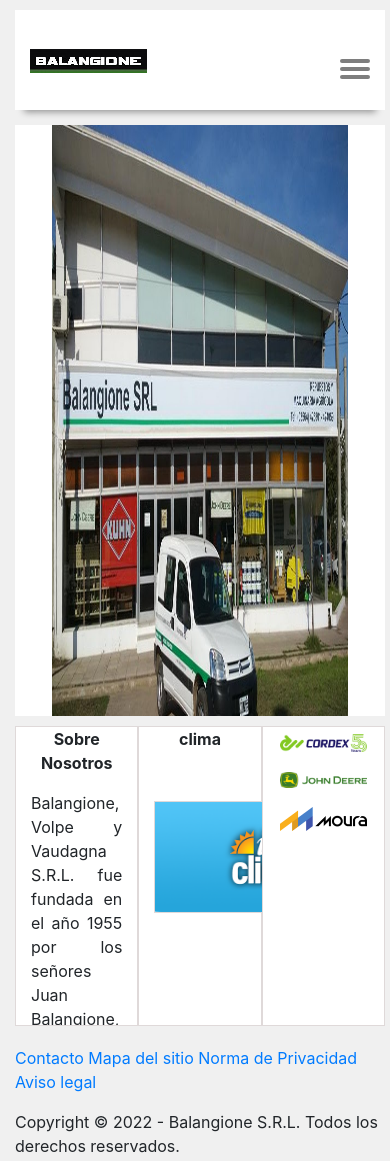
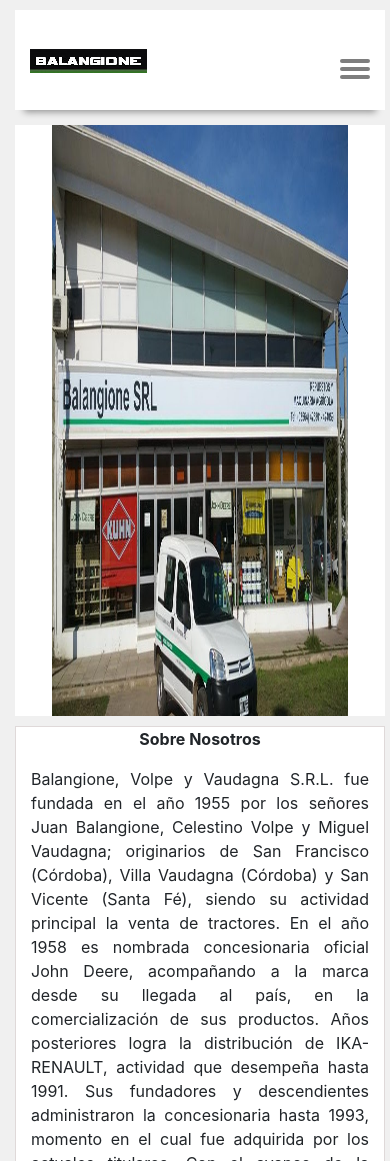
Before and after one commit to MarioD22/concesionario, a plain HTML site: page index.html in a window 390 px wide. Shown: the top 1161 px of the page. Drawn offline with nearby package versions, Linux system fonts and the light colour scheme; files whose address does not match are found by name.

Commit message:
Se acomodaron querys

```diff
--- a/footer.js
+++ b/footer.js
@@ -1,8 +1,8 @@
 document.write(`
 <footer>
 				<ul class="listaFooter">
-					<li><a href="index.html"">Contacto</a></li>
-					<li><a href="../Balangione/mapa/mapa.html">Mapa del sitio</a></li>
+					<li><a href="../contacto/contacto.html">Contacto</a></li>
+					<li><a href="../mapa/mapa.html">Mapa del sitio</a></li>
 					<li><a href="#">Norma de Privacidad</a></li>
 					<li><a href="#">Aviso legal</a></li>
 				</ul>
--- a/index.html
+++ b/index.html
@@ -84,12 +84,12 @@
 
 													<!-- Lista de botones para el menu mobile -->
 													<nav class="btn-list mobile" id="btn-list">
-														<a href="#">Inicio</a>
-														<a href="#">Repuesto</a>
-														<a href="#">JDParts</a>
-														<a href="#">Promos</a>
+														<a href="index.html">Inicio</a>
+														<a href="../Balangione/repuestos/repuestos.html">Repuesto</a>
+														<a href="https://partscatalog.deere.com/jdrc/">JDParts</a>
+														<a href="https://partscatalog.deere.com/jdrc/">Promos</a>
 														<a href="#">Pedidos</a>
-														<a href="#">Contacto</a>
+														<a href="../Balangione/contacto/contacto.html">Contacto</a>
 													</nav>
 
 							</div> <!--fin de la clase col-8 -->
@@ -118,7 +118,7 @@
 				<!--SOBRE NOSOTROS-->
 
 		<div class="container text center"><!--Incio del contenedor al final de 3 columnas-->
-				<div class="row"><!--con row creamos las 12 columnas-->
+				<div class="row banner"><!--con row creamos las 12 columnas-->
 						<div class="col-4 sobreNosotros"> <!--inicio sobre nosotros usa las primeras 4 col-->
 
 							<p class="titulo">Sobre Nosotros</p>
@@ -173,7 +173,7 @@
 				<!--COMIENZO FOOTER-->
 						<footer>
 							<ul class="listaFooter">
-								<li><a href="index.html"">Contacto</a></li>
+								<li><a href="../Balangione/contacto/contacto.html">Contacto</a></li>
 								<li><a href="../Balangione/mapa/mapa.html">Mapa del sitio</a></li>
 								<li><a href="#">Norma de Privacidad</a></li>
 								<li><a href="#">Aviso legal</a></li>
--- a/menu.css
+++ b/menu.css
@@ -1,6 +1,6 @@
 .main-links {
 	display: flex;
-	gap: 1rem;
+	gap: 0.1rem;
 	list-style: none;
 }
 
--- a/style.css
+++ b/style.css
@@ -89,6 +89,7 @@ nav a {
 .climaImagen {
 
 	height: 7rem;
+	width: 70%;
 	margin-right: 1, 2rem;
 	display: flex;
 	justify-content: center;
@@ -153,3 +154,55 @@ button {
 	width: 100%;
 	margin-bottom: 2px !important;
 }
+
+@media screen and (max-width: 600px) {
+	/* mobile ahora estará visible */
+	.mobile {
+		display: inherit;
+		z-index: 50;
+  	}
+
+	/* desktop ahora no se mostrará */
+	.desktop {
+		display: none;
+	}
+
+  .banner{ display: block !important;
+           }
+
+  .sobreNosotros{
+          display: block;
+          height: auto;
+		  max-width: 100% !important;
+                }
+.clima{
+  display: block;
+  height: auto;
+  max-width: 100% !important;
+}
+
+.climaImagen{
+  height: auto;
+  width: 50%;
+  margin-right: 1, 2rem;
+  display: flex;
+  justify-content: center;
+  border: 1px solid rgb(223, 217, 217);
+  margin: 0px auto;
+  margin-top: 15px;
+  margin-bottom: 24px;}
+
+  .marcas{display: block;
+       height: auto;
+	   max-width: 100% !important;
+
+	}
+
+	.logoCordex,.logoJohn, .logoMoura {display: block;
+									width: 60%;
+									margin-left: auto;
+									margin-right: auto;}
+
+
+
+}
--- a/styleMenuFooter.css
+++ b/styleMenuFooter.css
@@ -44,7 +44,7 @@ nav a {
 /****/
 .main-links {
 	display: flex;
-	gap: 1rem;
+	gap: 0.1rem;
 	list-style: none;
 }
 
@@ -126,13 +126,45 @@ border-radius: 5px;
 	/* mobile ahora estará visible */
 	.mobile {
 		display: inherit;
-	}
+    z-index: 50;
+  	}
 
 	/* desktop ahora no se mostrará */
 	.desktop {
 		display: none;
 	}
+
+  .banner{ display: block !important;}
+
+  .sobreNosotros{
+          display: block;
+          height: auto;
+                }
+.clima{
+  display: block;
+  height: auto;
 }
+.climaImagen{
+  height: auto;
+  width: 50%;
+  margin-right: 1, 2rem;
+  display: flex;
+  justify-content: center;
+  border: 1px solid rgb(223, 217, 217);
+  margin: 0px auto;
+  margin-top: 15px;
+  margin-bottom: 24px;}
+
+  .marcas{display: block;
+       height: auto;
+          }
+          .logoCordex ,.logoJohn, .logoMoura {display: block;
+            width: 60%;
+            margin-left: auto;
+            margin-right: auto;}
+
+
+                                       }
 
 /* =================================================== */
 /* BOTÓN Y MENU MOBILE =============================== */
```
Also changed, not shown: header.js (+4 -4 lines), mapa/mapa.html (+3 -1 lines).
